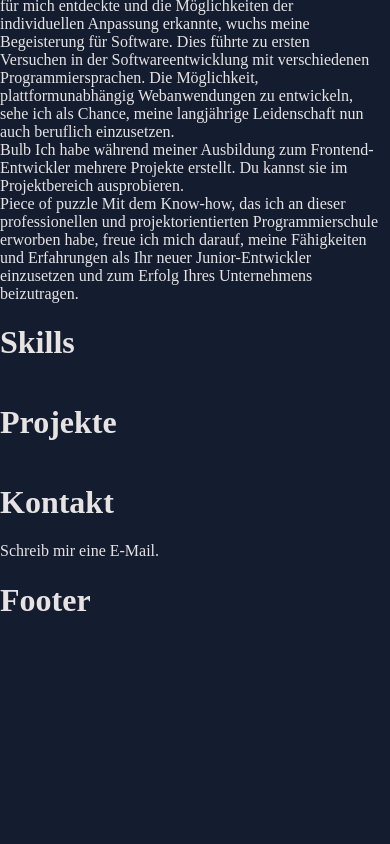
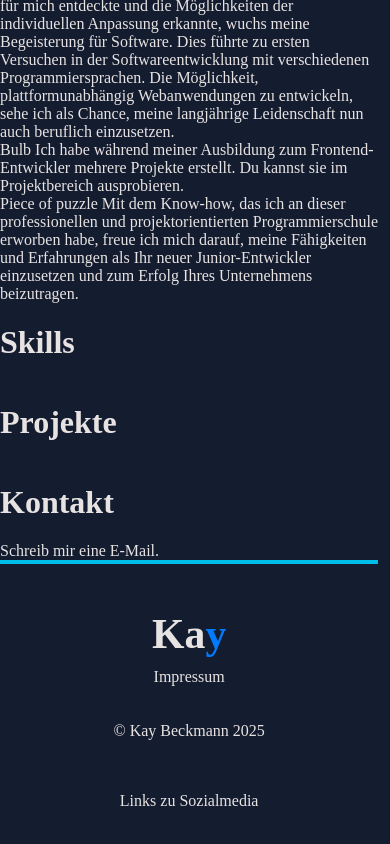
Before and after one commit to KayBeckmann/Portfolio-Vue, a Vue app: page / in a window 390 px wide. Shown: the part 1115-1959 px from the top of the page. Before the commit the page ends 1755 px from the top, so only its background shows below. Built offline with nearby package versions, Linux system fonts and the light colour scheme.

Commit message:
first layout footer. sozialmedia missing

```diff
--- a/src/components/FooterComponent.vue
+++ b/src/components/FooterComponent.vue
@@ -1,3 +1,73 @@
 <template>
-    <h1>Footer</h1>
+  <div class="wrapper">
+    <div class="left content">
+      <h1>Ka<span class="coloriezed">y</span></h1>
+      <div class="pointer">Impressum</div>
+    </div>
+    <div class="middle content text">&copy; Kay Beckmann 2025</div>
+    <div class="right">
+      <p>Links zu Sozialmedia</p>
+      <!-- <app-sozialmedialinks></app-sozialmedialinks> -->
+    </div>
+  </div>
 </template>
+
+<script setup></script>
+
+<style lang="css" scoped>
+.wrapper {
+  border-top: 4px solid var(--highlightg-color);
+  display: grid;
+  grid-template-columns: 1fr 1fr 1fr;
+  height: 280px;
+}
+
+.left {
+  display: flex;
+  flex-direction: column;
+  justify-content: center;
+}
+h1 {
+  font-size: clamp(2.4rem, 1.7rem + 3.73vw, 4.5rem);
+  margin-bottom: 10px;
+}
+
+.middle {
+  display: flex;
+  justify-content: center;
+  align-items: center;
+}
+
+.right {
+  display: flex;
+  justify-content: end;
+  align-items: center;
+}
+
+@media (max-width: 700px) {
+  .wrapper {
+    grid-template-columns: 1fr;
+  }
+  .left {
+    display: flex;
+    align-items: center;
+    justify-items: center;
+    flex-direction: column;
+    margin: 0;
+  }
+  img {
+    width: 70%;
+    height: auto;
+  }
+
+  .middle {
+    text-align: center;
+  }
+
+  .right {
+    display: flex;
+    justify-content: center;
+    margin-right: 0;
+  }
+}
+</style>
```
